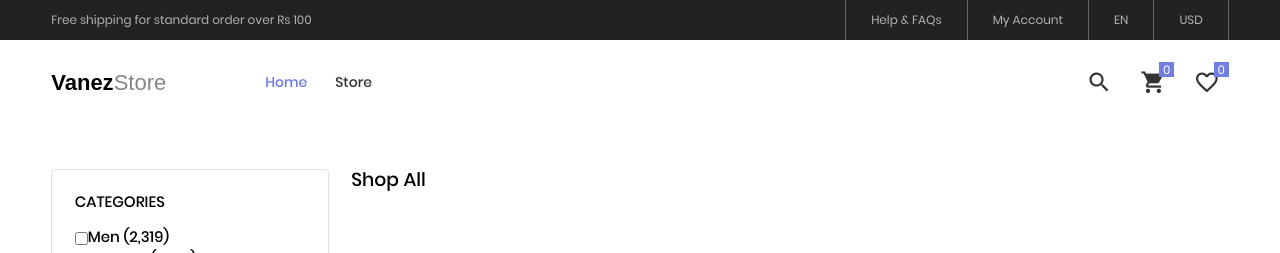
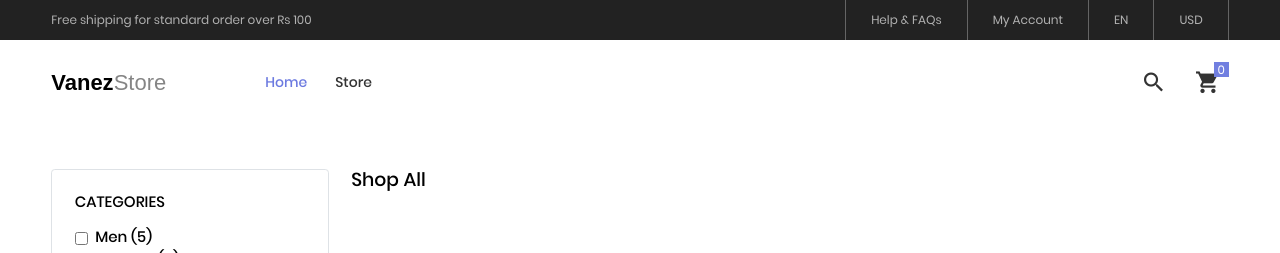
Before and after one commit to Sam231221/VanezStore, a Django app: page /store/ in a window 1280 px wide. Shown: the top 253 px of the page. Run offline with Django 3.2, Linux system fonts and the light colour scheme; data comes from the database, SQL or seed files in the repository; both versions use the stored data as it was after the commit; some libraries are stand-ins or nearby versions.

Commit message:
design updates

```diff
--- a/MClothing/admin.py
+++ b/MClothing/admin.py
@@ -12,6 +12,7 @@ class ImageAlbumAdmin(admin.TabularInline):
 class ProductAdmin(admin.ModelAdmin):
     list_display =['image','title','price','category','size', 'color','is_featured','published_on','product_code']
     list_editable = ['price']
+    list_filter = ['category']
     exclude = ('slug',)
     inlines = [ImageAlbumAdmin]
     extra = 5
--- a/MClothing/models.py
+++ b/MClothing/models.py
@@ -25,7 +25,7 @@ class Category(models.Model):
         return reverse('store:category_list', args=[self.slug])
 
     def __str__(self):
-        return self.name
+        return str(self.name)
 
     def save(self, *args, **kwargs):
         self.slug = slugify(self.name)
--- a/MClothing/views.py
+++ b/MClothing/views.py
@@ -7,10 +7,14 @@ from .models import Color, Product, Category, Customer, Size, ProductReview
 from django.template.loader import render_to_string
 from .forms import ReviewAddForm
 from django.contrib.auth.models import User
+
 class StoreView(View):
     def get(self, request):
 
-        category_queryset = Category.objects.all()
+        category_queryset = list(Category.objects.values())
+        for category in category_queryset:
+            print(category)
+            category['product_count'] = Product.objects.filter(category=Category.objects.filter(name=category['name']).first()).count()
         product_queryset = Product.products.all().order_by('?')[:6]
 
         context={
--- a/templates/base.html
+++ b/templates/base.html
@@ -120,13 +120,6 @@
                         {% endwith %}
 
 
-                        <!--Favorites-->
-                        <a href="#" id="your-favorites"
-                            class=" dis-block icon-header-item cl2 hov-cl1 trans-04 p-l-22 p-r-11 icon-header-noti"
-                            data-notify="0">
-
-                            <i class="zmdi zmdi-favorite-outline"></i>
-                        </a>
 
 
 
@@ -172,10 +165,6 @@
                 {% endif %}
                 {% endwith %}
 
-                <a href="#" class="dis-block icon-header-item cl2 hov-cl1 trans-04 p-r-11 p-l-10 icon-header-noti"
-                    data-notify="0">
-                    <i class="zmdi zmdi-favorite-outline"></i>
-                </a>
             </div>
 
             <!-- Button show menu -->
--- a/templates/store.html
+++ b/templates/store.html
@@ -95,8 +95,8 @@
 					<label for="s_sm" class="d-flex">
 						<input data-filter="category" value="{{i.id}}" class="filter-checkbox mr-2 mt-1"
 							type="checkbox">
-						<span class="text-black">{{i}}
-							(2,319)</span>
+						<span class="text-black ms-2">{{i.name}}
+							({{i.product_count}})</span>
 					</label>
 					{% endfor %}
 
@@ -134,7 +134,7 @@
 						<label for="s_sm" class="d-flex">
 							<input data-filter="size" value="{{i.id}}" class="filter-checkbox mr-2 mt-1"
 								type="checkbox">
-							<span class="text-black">{{i}}
+							<span class="text-black ms-2">{{i}}
 								(2,319)</span>
 						</label>
 						{% endfor %}
@@ -149,7 +149,7 @@
 						<label for="s_sm" class="d-flex">
 							<input data-filter="color" value="{{i.id}}" class="filter-checkbox mr-2 mt-1"
 								type="checkbox">
-							<span class="text-black">{{i}}
+							<span class="text-black ms-2">{{i}}
 								(2,319)</span>
 						</label>
 						{% endfor %}
--- a/templates/utilities/slider.html
+++ b/templates/utilities/slider.html
@@ -18,7 +18,7 @@
                         </div>
 
                         <div class="layer-slick1 animated visible-false" data-appear="zoomIn" data-delay="1600">
-                            <a href="product.html"
+                            <a href="{% url 'Clothes:store' %}"
                                 class="flex-c-m stext-101 cl0 size-101 bg1 bor1 hov-btn1 p-lr-15 trans-04">
                                 Shop Now
                             </a>
@@ -44,7 +44,7 @@
                         </div>
 
                         <div class="layer-slick1 animated visible-false" data-appear="slideInUp" data-delay="1600">
-                            <a href="product.html"
+                            <a href="{% url 'Clothes:store' %}"
                                 class="flex-c-m stext-101 cl0 size-101 bg1 bor1 hov-btn1 p-lr-15 trans-04">
                                 Shop Now
                             </a>
@@ -71,7 +71,7 @@
                         </div>
 
                         <div class="layer-slick1 animated visible-false" data-appear="rotateIn" data-delay="1600">
-                            <a href="product.html"
+                            <a href="{% url 'Clothes:store' %}"
                                 class="flex-c-m stext-101 cl0 size-101 bg1 bor1 hov-btn1 p-lr-15 trans-04">
                                 Shop Now
                             </a>
```
Also changed, not shown: db.sqlite3, 2 other files.
